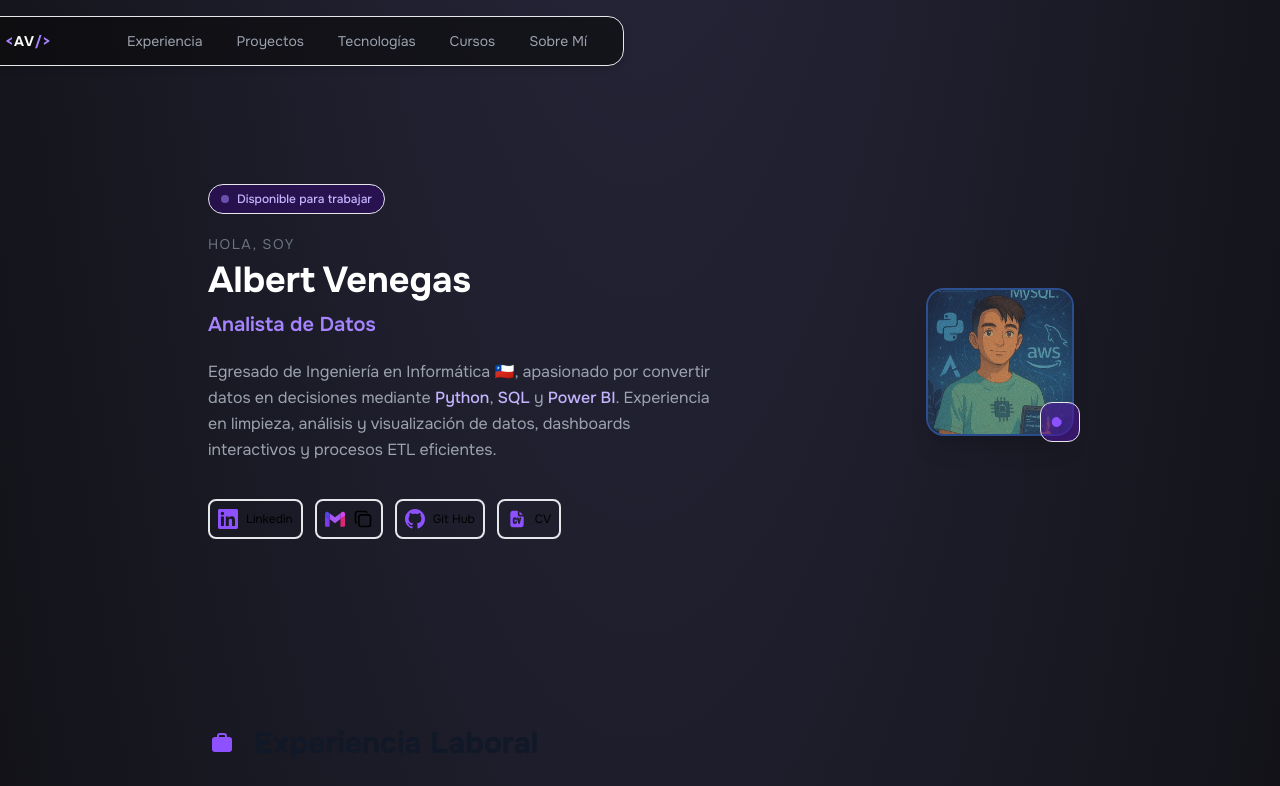
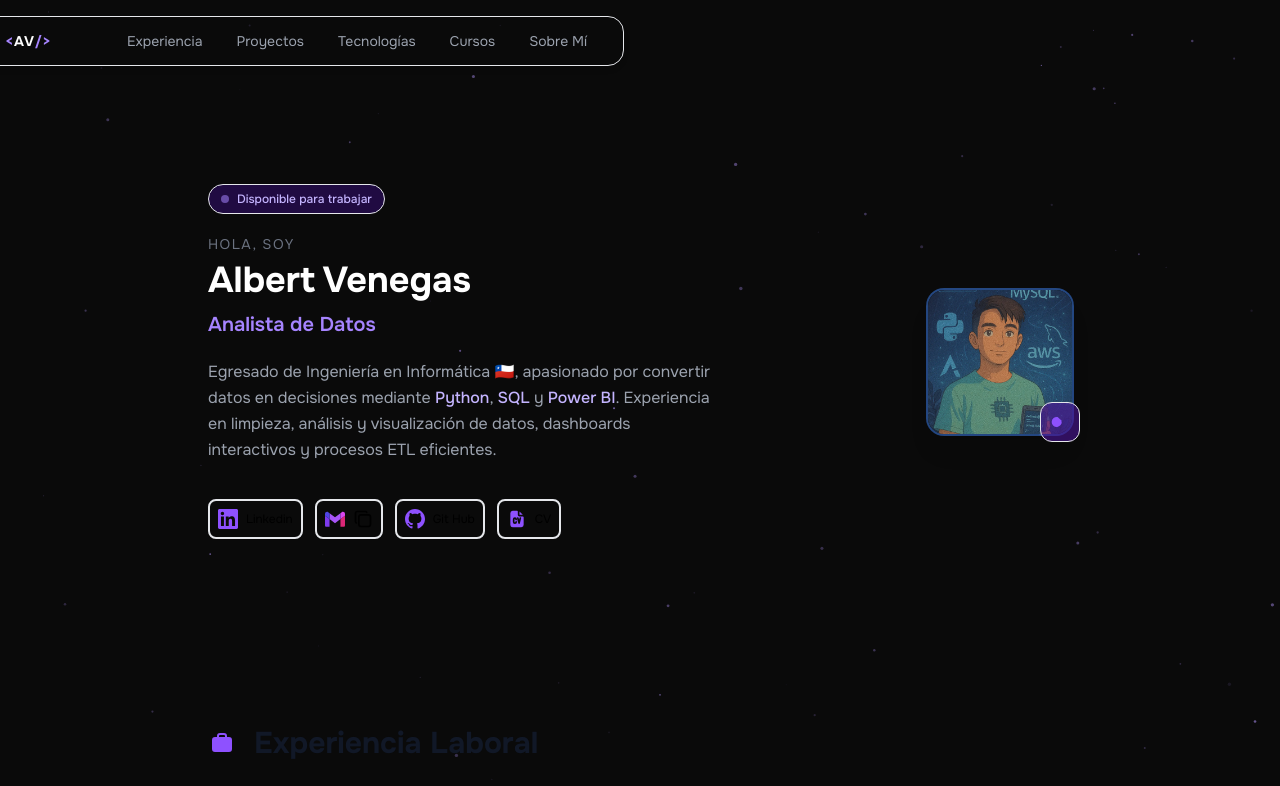
Before and after one commit to AlberTVenegas/Porfolio, an Astro site: page / in a window 1280 px wide. Shown: the top 786 px of the page. Built offline with nearby package versions, Linux system fonts and the light colour scheme; Astro itself is replaced by a stand-in of ours.

Commit message:
Agg fondo nuevo

```diff
--- a/src/layouts/Layout.astro
+++ b/src/layouts/Layout.astro
@@ -40,9 +40,10 @@ const { title = "Albert Venegas - Portfolio" } = Astro.props;
     />
   </head>
   <body>
-    <div
-      class="absolute top-0 z-[-2] w-full bg-neutral-950 bg-[radial-gradient(ellipse_80%_80%_at_50%_-20%,rgba(120,119,198,0.3),rgba(255,255,255,0))]"
-    >
+    <!-- Fondo animado -->
+    <canvas id="bg-canvas" class="fixed inset-0 z-[-2] w-full h-full"></canvas>
+
+    <div class="absolute top-0 z-[-1] w-full">
       <header class="fixed top-0 left-1/2 -translate-x-1/2 w-full max-w-2xl px-4 z-50">
         <><Header id="top" /> </>
       </header>
@@ -100,11 +101,85 @@ const { title = "Albert Venegas - Portfolio" } = Astro.props;
       justify-content: center;
       align-items: center;
       flex-direction: column;
+      background-color: #0a0a0a;
     }
     @media (prefers-reduced-motion: reduce) {
-      html {
-        scroll-behavior: auto;
-      }
+      html { scroll-behavior: auto; }
+      #bg-canvas { display: none; }
     }
   </style>
+
+  <script is:inline>
+    (function () {
+      const canvas = document.getElementById("bg-canvas");
+      const ctx    = canvas.getContext("2d");
+
+      function resize() {
+        canvas.width  = window.innerWidth;
+        canvas.height = window.innerHeight;
+      }
+      resize();
+      window.addEventListener("resize", resize);
+
+      // ── Orbes flotantes ──────────────────────────────────────────
+      const ORBS = [
+        { x: 0.25, y: -0.05, r: 0.55, color: "rgba(120,80,220,0.13)", speedX: 0.00012, speedY: 0.00008 },
+        { x: 0.75, y: 0.35,  r: 0.40, color: "rgba(90,50,180,0.10)",  speedX: -0.0001, speedY: 0.00006 },
+        { x: 0.50, y: 0.80,  r: 0.35, color: "rgba(150,80,255,0.08)", speedX: 0.00007, speedY: -0.0001 },
+      ];
+
+      // ── Partículas ────────────────────────────────────────────────
+      const PARTICLE_COUNT = 70;
+      const particles = Array.from({ length: PARTICLE_COUNT }, () => makeParticle(true));
+
+      function makeParticle(randomY) {
+        return {
+          x:       Math.random() * window.innerWidth,
+          y:       randomY ? Math.random() * window.innerHeight : window.innerHeight + 4,
+          size:    Math.random() * 1.4 + 0.3,
+          speedY:  -(Math.random() * 0.25 + 0.08),
+          speedX:  (Math.random() - 0.5) * 0.1,
+          alpha:   Math.random() * 0.5 + 0.15,
+          twinkle: Math.random() * Math.PI * 2,
+          twinkleSpeed: Math.random() * 0.02 + 0.001,
+        };
+      }
+
+      let t = 0;
+
+      function draw() {
+        const W = canvas.width;
+        const H = canvas.height;
+        ctx.clearRect(0, 0, W, H);
+
+        // Fondo base
+        ctx.fillStyle = "#0a0a0a";
+        ctx.fillRect(0, 0, W, H);
+
+        // Orbes con movimiento sinusoidal
+
+
+        // Partículas
+        for (const p of particles) {
+          p.twinkle += p.twinkleSpeed;
+          const alpha = p.alpha * (0.7 + 0.3 * Math.sin(p.twinkle));
+
+          ctx.beginPath();
+          ctx.arc(p.x, p.y, p.size, 0, Math.PI * 2);
+          ctx.fillStyle = `rgba(180,150,255,${alpha})`;
+          ctx.fill();
+
+          p.y += p.speedY;
+          p.x += p.speedX;
+
+          if (p.y < -4) Object.assign(p, makeParticle(false));
+        }
+
+        t += 16;
+        requestAnimationFrame(draw);
+      }
+
+      draw();
+    })();
+  </script>
 </html>
```
